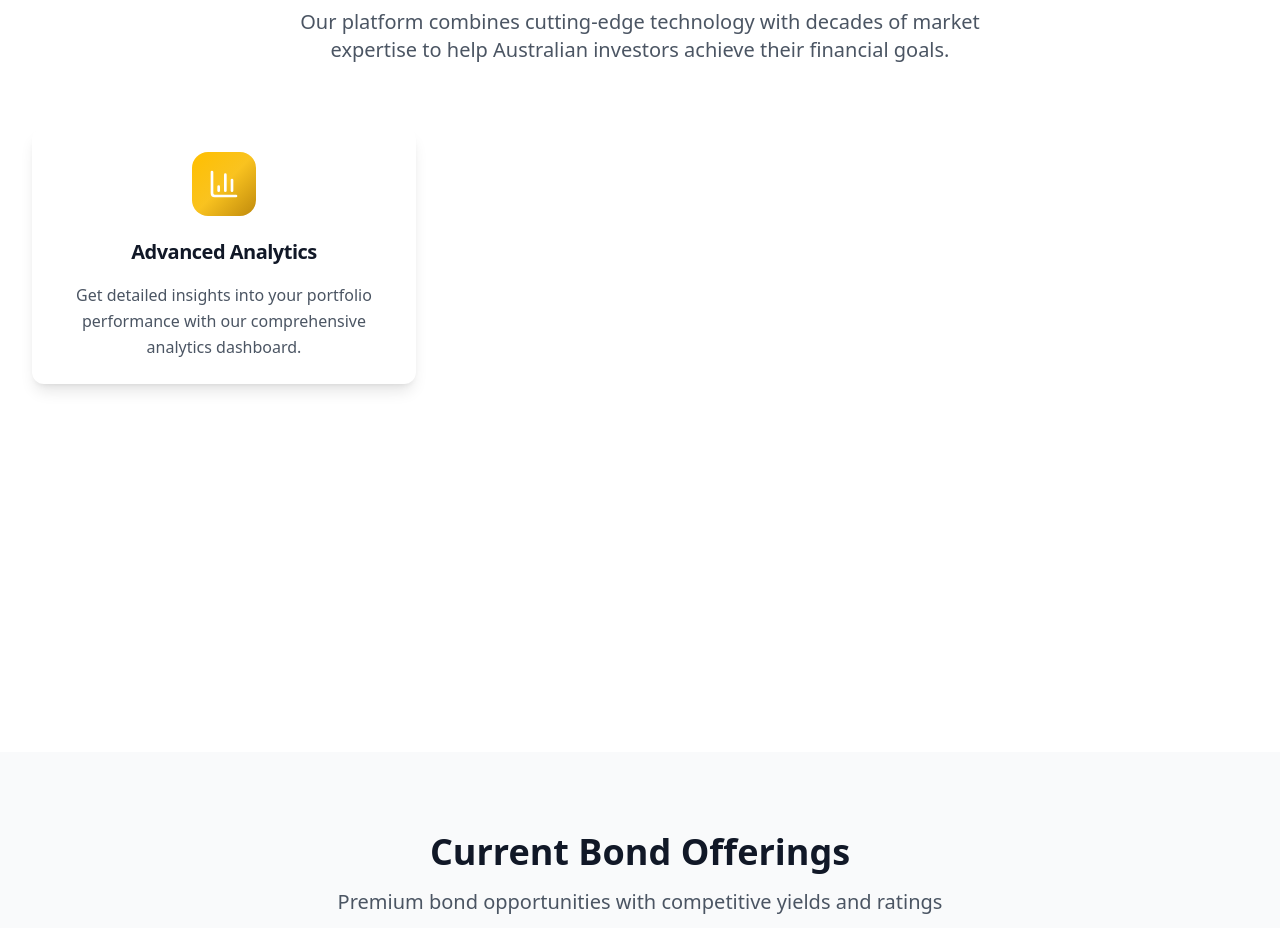
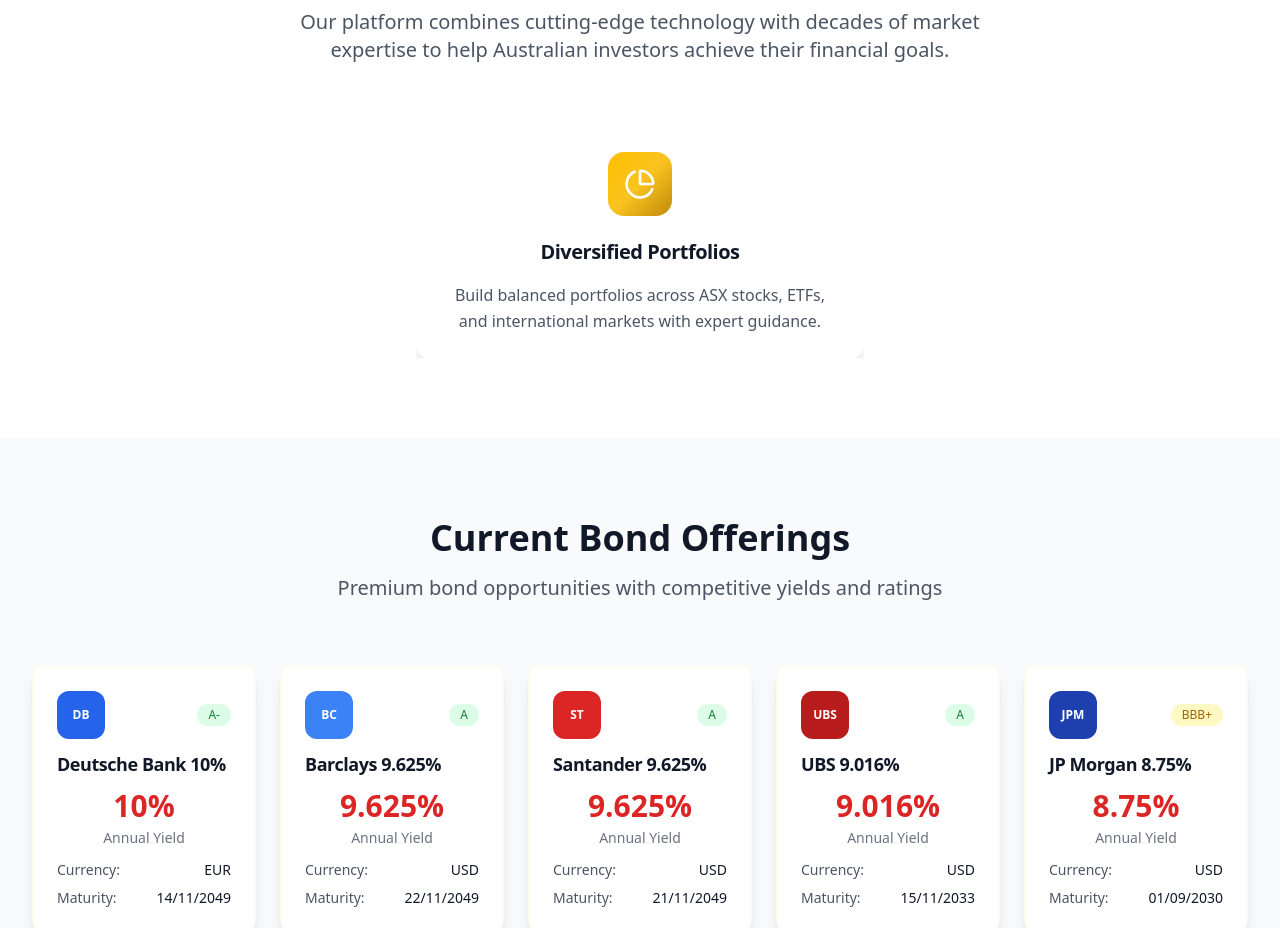
Before and after one commit to webdzignz/aussie-investor-vibe-shift, a React (Vite) app: page / in a window 1280 px wide. Shown: the part 840-1768 px from the top of the page. Built offline with nearby package versions, Linux system fonts and the light colour scheme.

Commit message:
Refactor feature box animation
Implement a single box animation that slides in from the left and disappears to the right every 5 seconds.

```diff
--- a/src/components/Features.tsx
+++ b/src/components/Features.tsx
@@ -4,7 +4,7 @@ import { BarChart3, PieChart, TrendingUp, Shield, Smartphone, BookOpen } from "l
 import { useState, useEffect } from "react";
 
 const Features = () => {
-  const [visibleCards, setVisibleCards] = useState(0);
+  const [currentCardIndex, setCurrentCardIndex] = useState(0);
 
   const features = [
     {
@@ -41,16 +41,13 @@ const Features = () => {
 
   useEffect(() => {
     const interval = setInterval(() => {
-      setVisibleCards((prev) => {
-        if (prev < features.length) {
-          return prev + 1;
-        }
-        return prev;
-      });
+      setCurrentCardIndex((prev) => (prev + 1) % features.length);
     }, 5000);
 
     return () => clearInterval(interval);
   }, [features.length]);
+
+  const currentFeature = features[currentCardIndex];
 
   return (
     <section className="py-20 bg-white">
@@ -65,31 +62,27 @@ const Features = () => {
           </p>
         </div>
 
-        <div className="grid grid-cols-1 md:grid-cols-2 lg:grid-cols-3 gap-8">
-          {features.map((feature, index) => (
+        <div className="flex justify-center">
+          <div className="w-full max-w-md overflow-hidden relative">
             <Card
-              key={index}
-              className={`border-0 shadow-lg hover:shadow-xl transition-all duration-500 border-gold/20 ${
-                index < visibleCards
-                  ? 'opacity-100 transform translate-y-0'
-                  : 'opacity-0 transform translate-y-8'
-              }`}
+              key={currentCardIndex}
+              className="border-0 shadow-lg hover:shadow-xl transition-all duration-1000 border-gold/20 animate-slide-in-right"
             >
               <CardHeader className="text-center pb-4">
                 <div className="w-16 h-16 gold-gradient rounded-2xl flex items-center justify-center mx-auto mb-4">
-                  <feature.icon className="w-8 h-8 text-white" />
+                  <currentFeature.icon className="w-8 h-8 text-white" />
                 </div>
                 <CardTitle className="text-xl font-semibold text-gray-900">
-                  {feature.title}
+                  {currentFeature.title}
                 </CardTitle>
               </CardHeader>
               <CardContent className="text-center">
                 <p className="text-gray-600 leading-relaxed">
-                  {feature.description}
+                  {currentFeature.description}
                 </p>
               </CardContent>
             </Card>
-          ))}
+          </div>
         </div>
       </div>
     </section>
```
